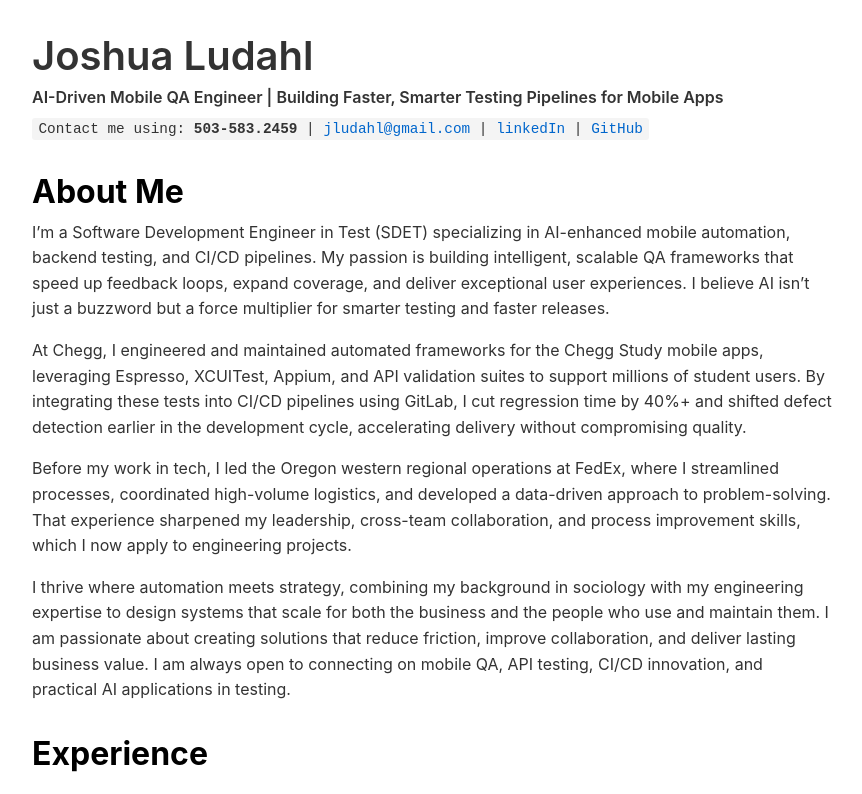
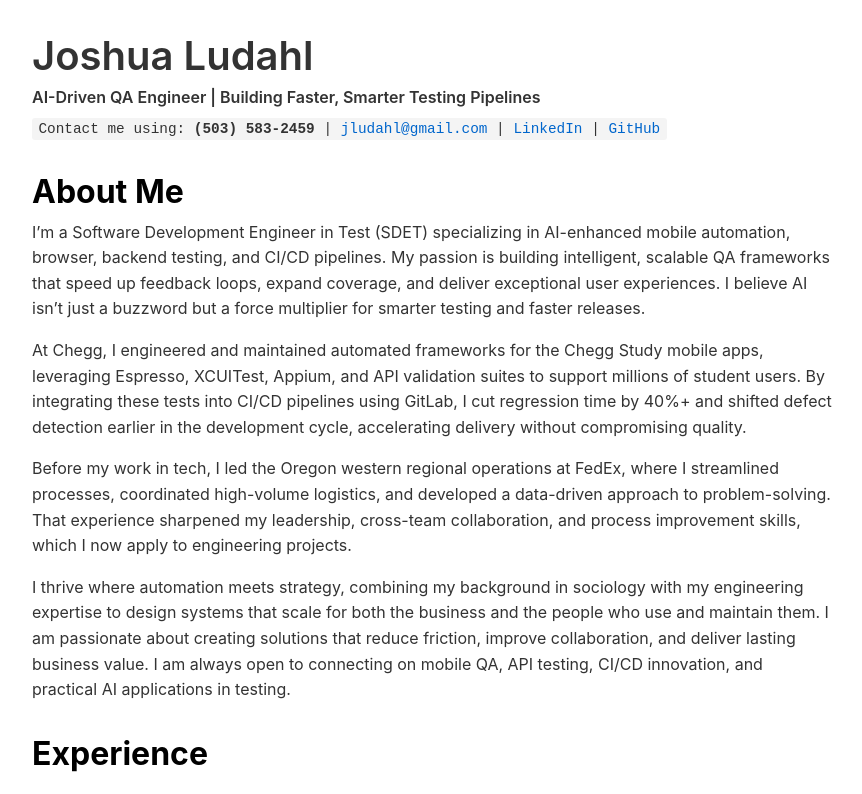
Before and after one commit to JoshLudahl/ludahl_com, a plain HTML site: page resume/index.html in a window 1280 px wide. Shown: the top 794 px of the page, without its empty margins (208-1070 px from the left). Drawn offline with Linux system fonts and the light colour scheme.

Commit message:
Update contact format and refine role description in index.html

```diff
--- a/resume/index.html
+++ b/resume/index.html
@@ -113,17 +113,17 @@
 <main>
     <h1>Joshua Ludahl</h1>
 
-    <h4>AI-Driven Mobile QA Engineer | Building Faster, Smarter Testing Pipelines for Mobile Apps</h4>
+    <h4>AI-Driven QA Engineer | Building Faster, Smarter Testing Pipelines</h4>
     <p>
         <code>
-            Contact me using: <strong>503-583.2459</strong> |
+            Contact me using: <strong>(503) 583-2459</strong> |
             <a href="mailto:jludahl@gmail.com">jludahl@gmail.com</a> |
-            <a href="https://linkedin.com/in/joshludahl" target="_blank">linkedIn</a> |
+            <a href="https://linkedin.com/in/joshludahl" target="_blank">LinkedIn</a> |
             <a href="https://github.com/JoshLudahl" target="_blank">GitHub</a>
         </code>
     </p>
     <h2 class="section-title">About Me</h2>
-    <p>I’m a Software Development Engineer in Test (SDET) specializing in AI-enhanced mobile automation, backend
+    <p>I’m a Software Development Engineer in Test (SDET) specializing in AI-enhanced mobile automation, browser, backend
         testing, and CI/CD pipelines. My passion is building intelligent, scalable QA frameworks that speed up feedback
         loops, expand coverage, and deliver exceptional user experiences. I believe AI isn’t just a buzzword but a force
         multiplier for smarter testing and faster releases.</p>
```
